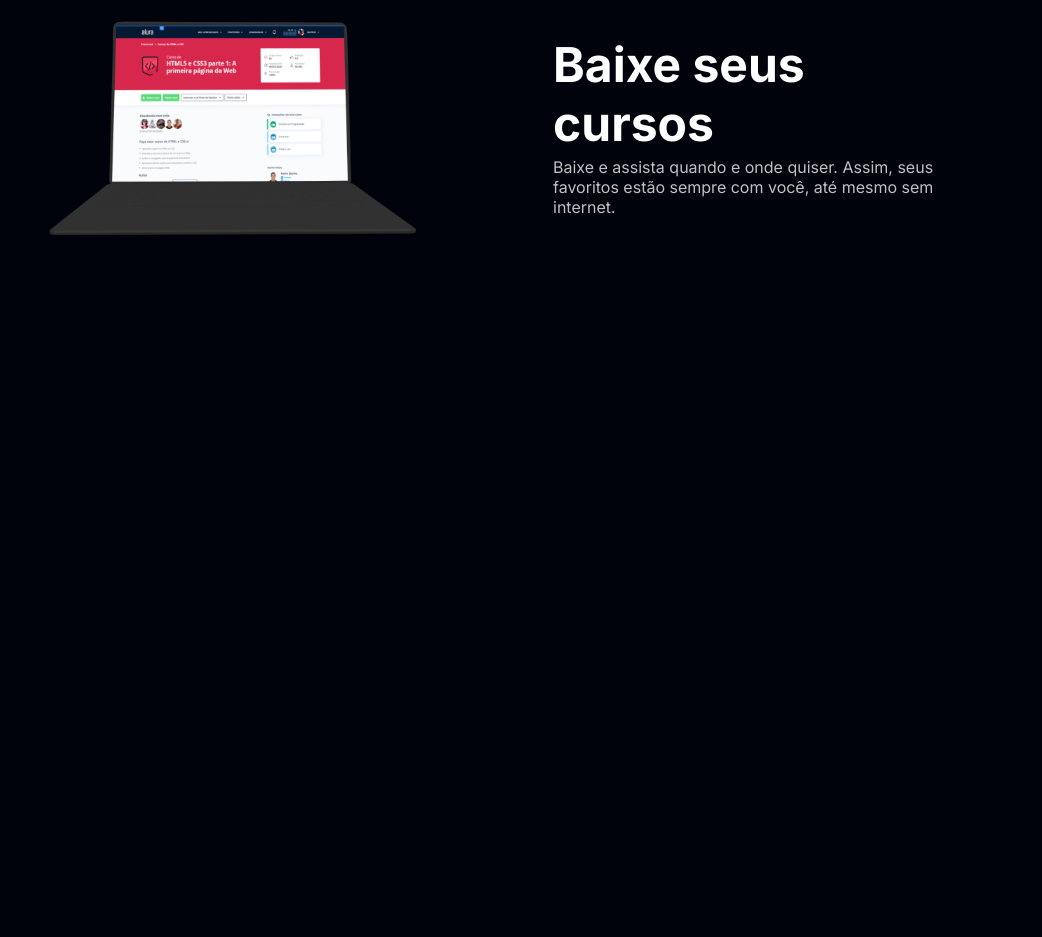
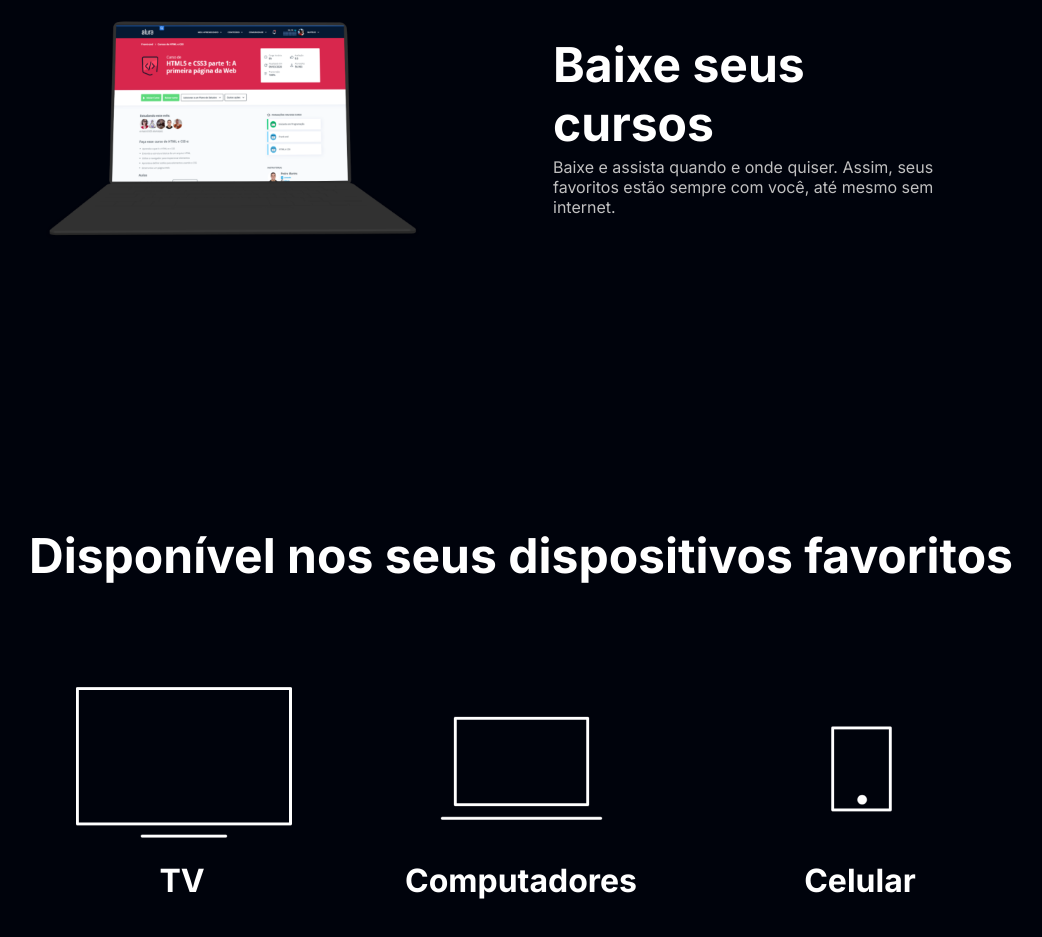
Before and after one commit to tiagoceridorio/alura-plus, a plain HTML site: page index.html in a window 1280 px wide. Shown: the part 2674-3611 px from the top of the page, without its empty margins (119-1161 px from the left). Before the commit the page ends 3200 px from the top, so only its background shows below. Drawn offline with Linux system fonts and the light colour scheme.

Commit message:
dispositivos

```diff
--- a/index.html
+++ b/index.html
@@ -54,16 +54,60 @@
           a cursos de diversas áreas da tecnologia e aprender inglês ou
           espanhol, onde e como quiser.
         </p>
-        <a href="www.alura.com.br" class="container__botao secundario__botao"> Assinar o Combo+</a>
-        <img src="./assets/Telas.png" alt="Telas do Alura Plus e do Alura Linguas" class="secundario__imagem" />
+        <a
+          href="www.alura.com.br"
+          class="container__botao secundario__botao"
+          container
+        >
+          Assinar o Combo+</a
+        >
+      </div>
+      <img
+        src="./assets/Telas.png"
+        alt="Telas do Alura Plus e do Alura Linguas"
+        class="secundario__imagem"
+      />
+    </section>
+    <section class="container secundario">
+      <img
+        src="./assets/Notebook.png"
+        alt="Notebook com a página do curso HTML5 e CSS3 da Alura aberta"
+        class="secundario__imagem"
+      />
+      <div class="container__descricao">
+        <h2 class="descricao__titulo">Baixe seus cursos</h2>
+        <p class="descricao__texto">
+          Baixe e assista quando e onde quiser. Assim, seus favoritos estão
+          sempre com você, até mesmo sem internet.
+        </p>
       </div>
     </section>
-    <section class="container secundario">
-      <img src="./assets/Notebook.png" alt="Notebook com a página do curso HTML5 e CSS3 da Alura aberta" class="secundario__imagem">
-    <div class="container__descricao">
-          <h2 class="descricao__titulo">Baixe seus cursos</h2>
-          <p class="descricao__texto">Baixe e assista quando e onde quiser. Assim, seus favoritos estão sempre com você, até mesmo sem internet.</p>
-      </div>
-</section>
+    <section class="dispositivos">
+      <h2 class="dispositivos__titulo">
+        Disponível nos seus dispositivos favoritos
+      </h2>
+      <ul class="dispositivos__lista">
+        <li>
+          <img src="./assets/tv.png" alt="TV" class="dispositivos__imagem" />
+          <h3 class="lista__item">TV</h3>
+        </li>
+        <li>
+          <img
+            src="./assets/computador.png"
+            alt="Computador"
+            class="dispositivos__imagem"
+          />
+          <h3 class="lista__item">Computadores</h3>
+        </li>
+        <li>
+          <img
+            src="./assets/celular.png"
+            alt="Celular"
+            class="dispositivos__imagem"
+          />
+          <h3 class="lista__item">Celular</h3>
+        </li>
+      </ul>
+    </section>
   </body>
 </html>
--- a/styles/style.css
+++ b/styles/style.css
@@ -34,11 +34,6 @@ body {
     grid-template-columns: 50% 50%;
 }
 
-.container__titulo {
-    font-size: 1.75rem;
-    font-weight: 700;
-}
-
 .container__botao {
     background-color: var(--botao-azul);
     border-radius: 5px;
@@ -57,6 +52,11 @@ body {
 .container__aviso {
     font-size: 0.75rem;
     color: var(--cinza-secundario);
+}
+
+.container__titulo {
+    font-size: 1.75rem;
+    font-weight: 700;
 }
 
 .container__imagem {
@@ -95,3 +95,24 @@ body {
 .container__descricao {
     padding: 2em;
 }
+
+.dispositivos__lista {
+    display: flex;
+    justify-content: center;
+    list-style-type: none;
+    margin: 5em 0;
+}
+
+.dispositivos {
+    text-align: center;
+}
+
+.dispositivos__titulo {
+    font-size: 3rem;
+    color: var(--branco-principal);
+}
+
+.lista__item {
+    font-size: 2rem;
+    color: var(--branco-principal);
+}
```
